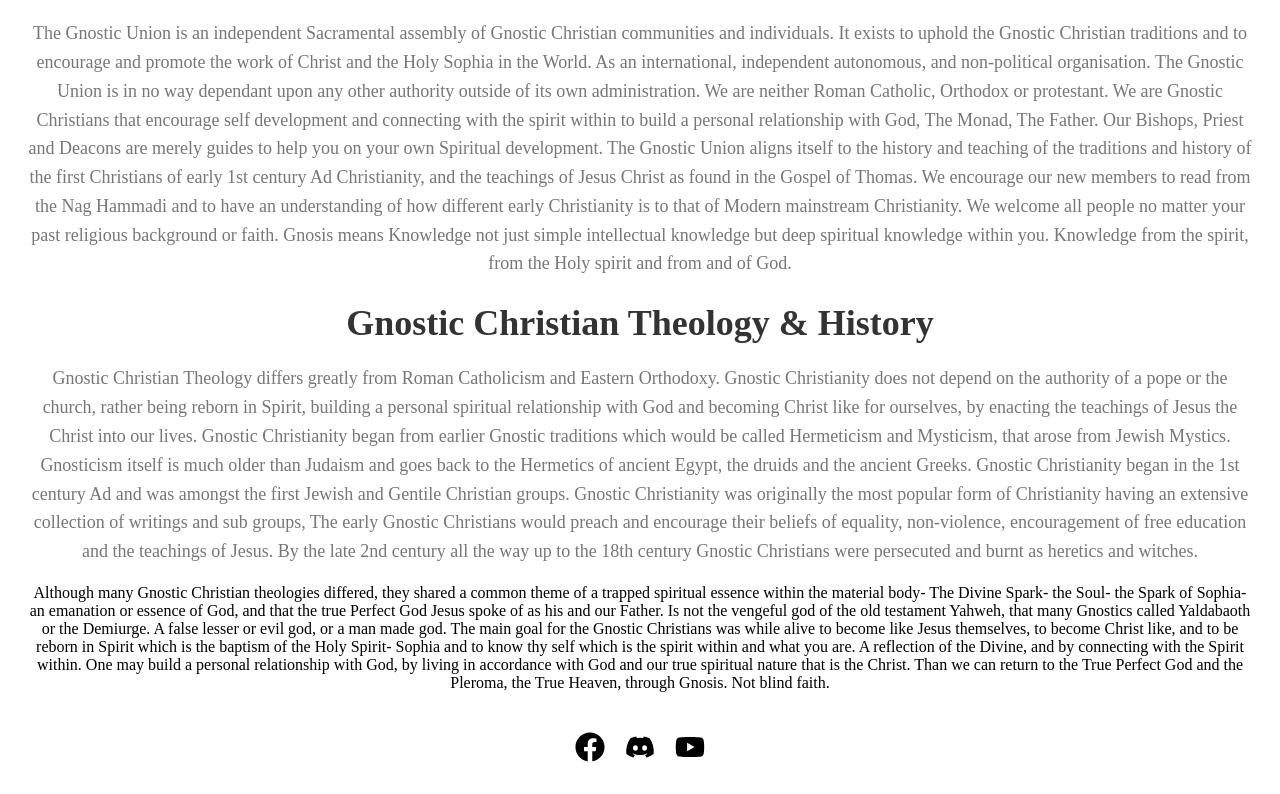
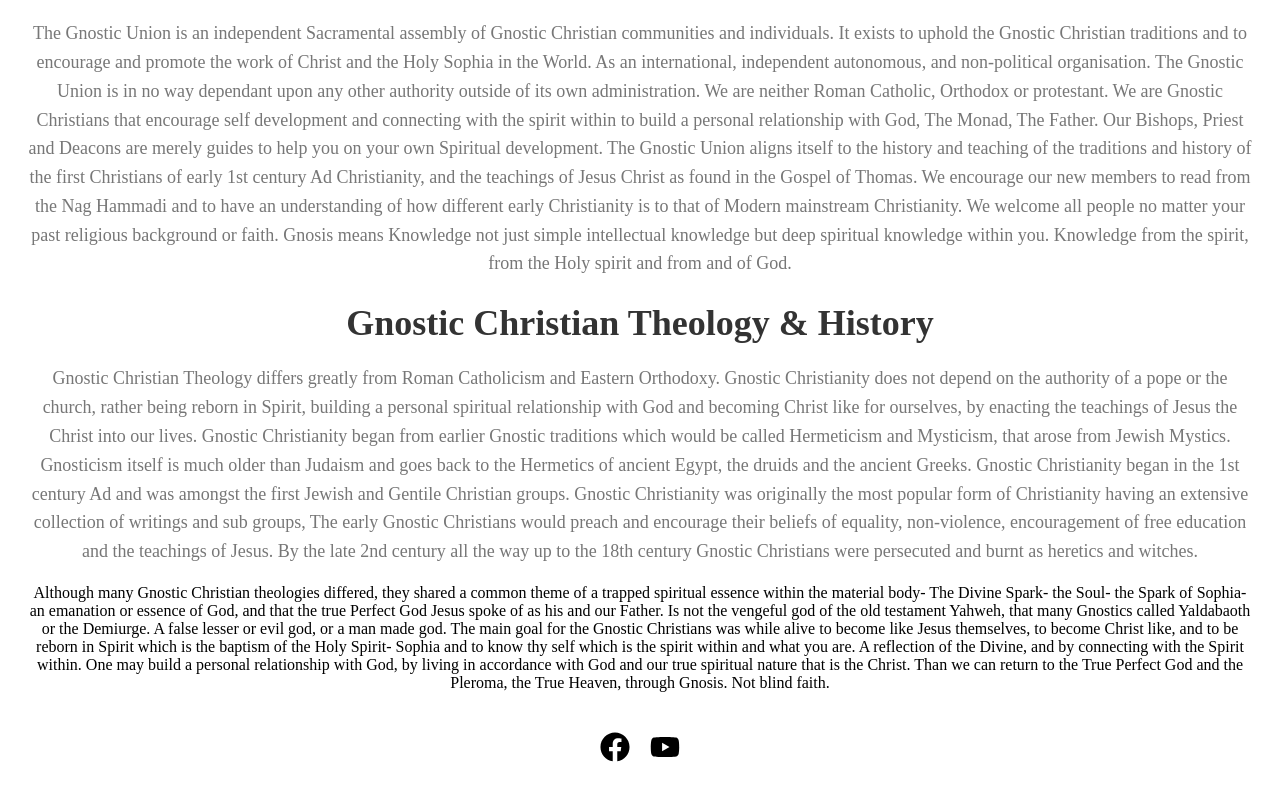
Before and after one commit to theoccultcorner/site, a React (Create React App) app: page / in a window 1280 px wide. Shown: the part 210-1004 px from the top of the page. Built offline with nearby package versions, Linux system fonts and the light colour scheme; no server answers.

Commit message:
newupdate

```diff
--- a/src/pages/Home.js
+++ b/src/pages/Home.js
@@ -33,7 +33,7 @@ Gnostic Christian Theology differs greatly from Roman Catholicism and Eastern Or
     </p>
       <div style={styles.socialIcons}>
         <a href="https://www.facebook.com/groups/1683564482015355" target="_blank" rel="noopener noreferrer"><FaFacebook size={30} style={styles.icon} /></a>
-        <a href="https://discord.gg/Jq8tw8h2" target="_blank" rel="noopener noreferrer"><FaDiscord size={30} style={styles.icon} /></a>
+
         <a href="https://www.youtube.com/@TheGnosticCatholicUnion" target="_blank" rel="noopener noreferrer"><FaYoutube size={30} style={styles.icon} /></a>
 
       </div>
```
